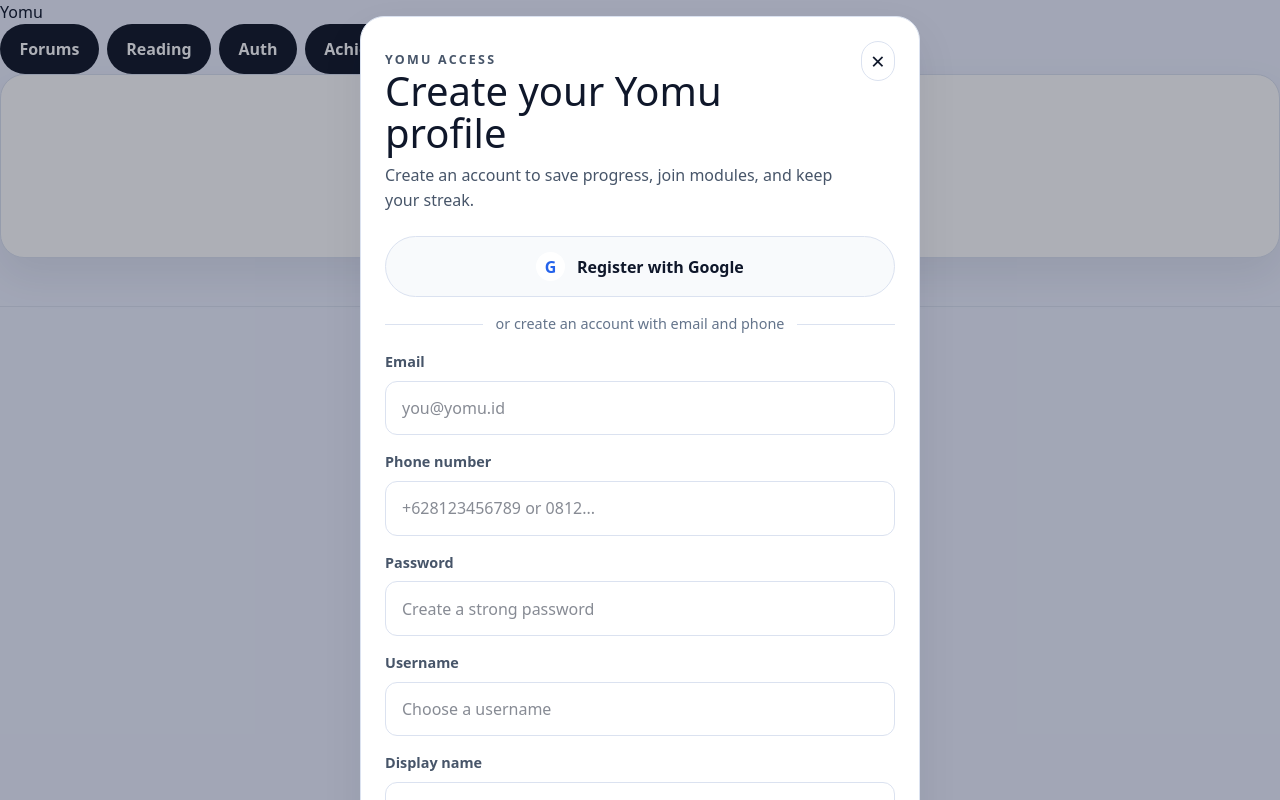
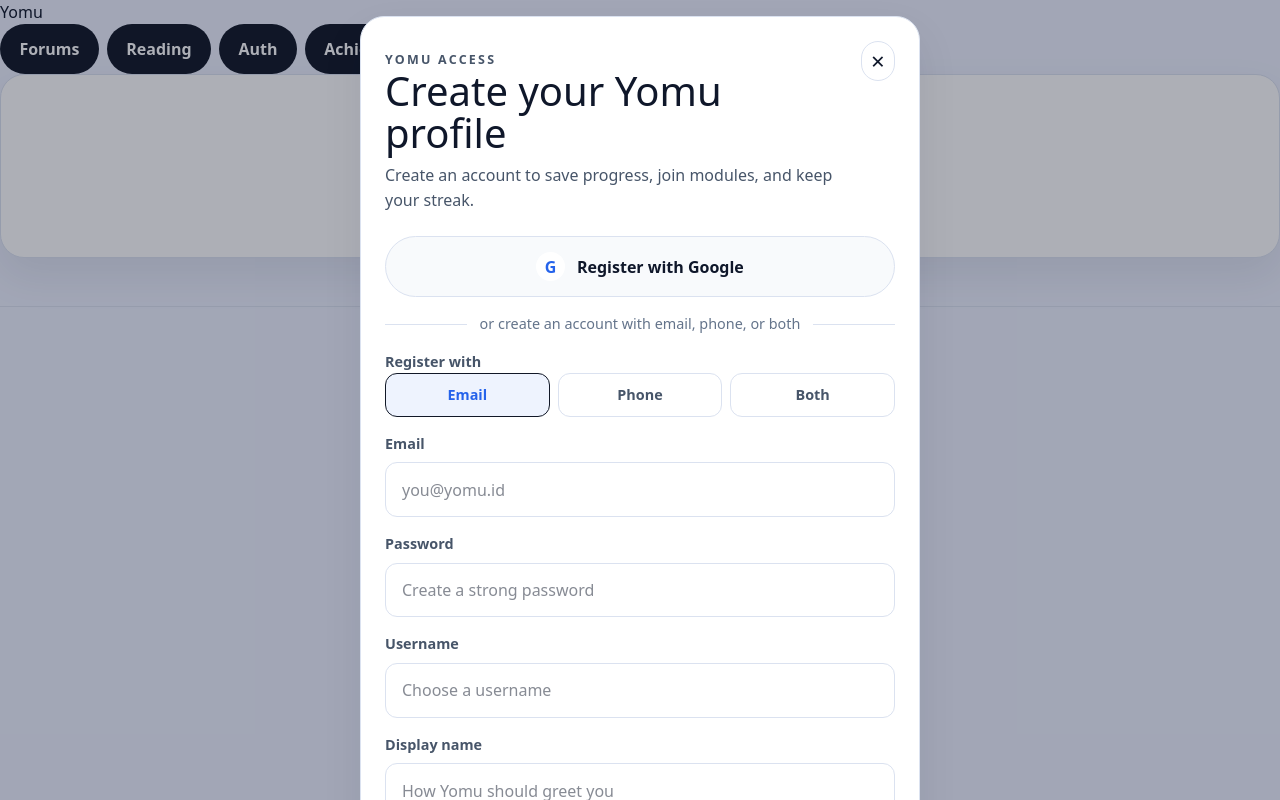
Before and after one commit to advprog-2026-A11-project/fe-yomu, a Next.js app: page /dashboard in a window 1280 px wide. Both pictures are taken after typing "Sample", "Sample123" into the empty fields and a click on the button "Create an account". Built offline with nearby package versions, Linux system fonts and the light colour scheme; no server answers.

Commit message:
feat : adjust account

```diff
--- a/src/app/globals.css
+++ b/src/app/globals.css
@@ -437,10 +437,59 @@
   gap: 0.5rem;
 }
 
-.field span {
+.field span,
+.field legend {
   font-size: 0.9rem;
   font-weight: 700;
   color: var(--text-muted);
+}
+
+.field legend {
+  padding: 0;
+}
+
+fieldset.field {
+  border: 0;
+  margin: 0;
+  padding: 0;
+}
+
+.segmented-control {
+  display: grid;
+  grid-template-columns: repeat(3, minmax(0, 1fr));
+  gap: 0.5rem;
+}
+
+.segmented-control label {
+  min-width: 0;
+}
+
+.segmented-control input {
+  position: absolute;
+  opacity: 0;
+  pointer-events: none;
+}
+
+.segmented-control span {
+  display: flex;
+  min-height: 2.75rem;
+  align-items: center;
+  justify-content: center;
+  border: 1px solid var(--border);
+  border-radius: var(--radius-sm);
+  background: var(--surface);
+  color: var(--text-muted);
+  cursor: pointer;
+}
+
+.segmented-control input:checked + span {
+  border-color: var(--primary);
+  background: rgba(37, 99, 235, 0.08);
+  color: var(--primary-soft);
+}
+
+.segmented-control input:focus-visible + span {
+  box-shadow: 0 0 0 3px rgba(37, 99, 235, 0.12);
 }
 
 .field input,
@@ -471,6 +520,12 @@
 
 .form-feedback-success {
   color: var(--success);
+}
+
+.account-method-grid {
+  display: grid;
+  grid-template-columns: repeat(2, minmax(0, 1fr));
+  gap: 1rem;
 }
 
 .divider-line {
@@ -593,6 +648,7 @@
 @media (max-width: 900px) {
   .dashboard-hero,
   .account-layout,
+  .account-method-grid,
   .auth-modal-footer {
     grid-template-columns: 1fr;
     display: grid;
--- a/src/app/users/account/page.tsx
+++ b/src/app/users/account/page.tsx
@@ -4,7 +4,7 @@
 import { ProtectedRoute } from "@/components/auth/protected-route";
 import { LoadingState } from "@/components/states/loading-state";
 import { useAuth } from "@/components/providers/auth-provider";
-import { changePassword, normalizeAuthError } from "@/lib/auth-client";
+import { changePassword, normalizeAuthError, updateEmail, updatePhone } from "@/lib/auth-client";
 
 function supportsPasswordAuth(authProvider?: string) {
   return (authProvider || "").toUpperCase().includes("PASSWORD");
@@ -20,6 +20,14 @@
   const [savingPassword, setSavingPassword] = useState(false);
   const [passwordMessage, setPasswordMessage] = useState<string | null>(null);
   const [passwordError, setPasswordError] = useState<string | null>(null);
+  const [email, setEmail] = useState("");
+  const [phone, setPhone] = useState("");
+  const [savingEmail, setSavingEmail] = useState(false);
+  const [savingPhone, setSavingPhone] = useState(false);
+  const [emailMessage, setEmailMessage] = useState<string | null>(null);
+  const [phoneMessage, setPhoneMessage] = useState<string | null>(null);
+  const [emailError, setEmailError] = useState<string | null>(null);
+  const [phoneError, setPhoneError] = useState<string | null>(null);
 
   const hasPasswordAuth = useMemo(
     () => supportsPasswordAuth(profile?.authProvider),
@@ -65,6 +73,54 @@
     }
   }
 
+  async function handleEmailSubmit(event: FormEvent<HTMLFormElement>) {
+    event.preventDefault();
+    setEmailMessage(null);
+    setEmailError(null);
+
+    const trimmedEmail = email.trim();
+    if (!trimmedEmail) {
+      setEmailError("Email is required.");
+      return;
+    }
+
+    setSavingEmail(true);
+    try {
+      const response = await updateEmail({ email: trimmedEmail });
+      await refreshSession();
+      setEmail("");
+      setEmailMessage(response.message || "Email login method updated.");
+    } catch (error) {
+      setEmailError(normalizeAuthError(error, "register"));
+    } finally {
+      setSavingEmail(false);
+    }
+  }
+
+  async function handlePhoneSubmit(event: FormEvent<HTMLFormElement>) {
+    event.preventDefault();
+    setPhoneMessage(null);
+    setPhoneError(null);
+
+    const trimmedPhone = phone.trim();
+    if (!trimmedPhone) {
+      setPhoneError("Phone number is required.");
+      return;
+    }
+
+    setSavingPhone(true);
+    try {
+      const response = await updatePhone({ phone: trimmedPhone });
+      await refreshSession();
+      setPhone("");
+      setPhoneMessage(response.message || "Phone login method updated.");
+    } catch (error) {
+      setPhoneError(normalizeAuthError(error, "register"));
+    } finally {
+      setSavingPhone(false);
+    }
+  }
+
   if (status === "loading") {
     return <LoadingState title="Loading your account" description="Preparing your account settings." />;
   }
@@ -101,6 +157,57 @@
               <span className="profile-label">Auth Provider</span>
               <strong>{profile?.authProvider || "-"}</strong>
             </div>
+          </div>
+        </section>
+
+        <section className="dashboard-panel">
+          <div className="panel-heading">
+            <div>
+              <p className="panel-eyebrow">Login methods</p>
+              <h2>Add another way to sign in</h2>
+              <p>Attach an email or phone number to this account so the same profile can be reached from either identifier.</p>
+            </div>
+          </div>
+
+          <div className="account-method-grid">
+            <form className="auth-form" onSubmit={(event) => void handleEmailSubmit(event)}>
+              <label className="field">
+                <span>{profile?.email ? "Update email login" : "Add email login"}</span>
+                <input
+                  value={email}
+                  onChange={(event) => setEmail(event.target.value)}
+                  type="email"
+                  autoComplete="email"
+                  placeholder={profile?.email || "you@yomu.id"}
+                  required
+                />
+              </label>
+              {emailError ? <p className="form-feedback form-feedback-error">{emailError}</p> : null}
+              {emailMessage ? <p className="form-feedback form-feedback-success">{emailMessage}</p> : null}
+              <button type="submit" className="button button-secondary" disabled={savingEmail}>
+                {savingEmail ? "Saving email..." : (profile?.email ? "Update email" : "Add email")}
+              </button>
+            </form>
+
+            <form className="auth-form" onSubmit={(event) => void handlePhoneSubmit(event)}>
+              <label className="field">
+                <span>{profile?.phone ? "Update phone login" : "Add phone login"}</span>
+                <input
+                  value={phone}
+                  onChange={(event) => setPhone(event.target.value)}
+                  type="tel"
+                  autoComplete="tel"
+                  inputMode="numeric"
+                  placeholder={profile?.phone || "+628123456789 or 0812..."}
+                  required
+                />
+              </label>
+              {phoneError ? <p className="form-feedback form-feedback-error">{phoneError}</p> : null}
+              {phoneMessage ? <p className="form-feedback form-feedback-success">{phoneMessage}</p> : null}
+              <button type="submit" className="button button-secondary" disabled={savingPhone}>
+                {savingPhone ? "Saving phone..." : (profile?.phone ? "Update phone" : "Add phone")}
+              </button>
+            </form>
           </div>
         </section>
 
--- a/src/components/auth/register-form.tsx
+++ b/src/components/auth/register-form.tsx
@@ -6,6 +6,8 @@
 import { useAuth } from "@/components/providers/auth-provider";
 import { normalizeAuthError } from "@/lib/auth-client";
 
+type RegisterIdentifierMode = "email" | "phone" | "both";
+
 function hasValidPhoneDigitCount(value: string): boolean {
   const compact = value.replaceAll(/[\s\-()+]/g, "");
   return compact.length >= 8 && compact.length <= 15 && /^\d+$/.test(compact);
@@ -13,6 +15,7 @@
 
 export function RegisterForm() {
   const { register, startGoogleSignIn } = useAuth();
+  const [identifierMode, setIdentifierMode] = useState<RegisterIdentifierMode>("email");
   const [email, setEmail] = useState("");
   const [phone, setPhone] = useState("");
   const [password, setPassword] = useState("");
@@ -23,9 +26,17 @@
 
   async function handleSubmit(event: FormEvent<HTMLFormElement>) {
     event.preventDefault();
+    const trimmedEmail = email.trim();
     const trimmedPhone = phone.trim();
+    const needsEmail = identifierMode === "email" || identifierMode === "both";
+    const needsPhone = identifierMode === "phone" || identifierMode === "both";
 
-    if (!hasValidPhoneDigitCount(trimmedPhone)) {
+    if (needsEmail && !trimmedEmail) {
+      setError("Email is required for this registration method.");
+      return;
+    }
+
+    if (needsPhone && !hasValidPhoneDigitCount(trimmedPhone)) {
       setError("Phone number must contain 8-15 digits.");
       return;
     }
@@ -35,8 +46,8 @@
 
     try {
       await register({
-        email: email.trim(),
-        phone: trimmedPhone,
+        email: needsEmail ? trimmedEmail : undefined,
+        phone: needsPhone ? trimmedPhone : undefined,
         password,
         username: username.trim() || undefined,
         displayName: displayName.trim() || undefined,
@@ -61,10 +72,47 @@
       />
 
       <div className="divider-line">
-        <span>or create an account with email and phone</span>
+        <span>or create an account with email, phone, or both</span>
       </div>
 
       <form className="auth-form" onSubmit={(event) => void handleSubmit(event)}>
+        <fieldset className="field">
+          <legend>Register with</legend>
+          <div className="segmented-control" aria-label="Register with">
+            <label>
+              <input
+                type="radio"
+                name="register-identifier-mode"
+                value="email"
+                checked={identifierMode === "email"}
+                onChange={() => setIdentifierMode("email")}
+              />
+              <span>Email</span>
+            </label>
+            <label>
+              <input
+                type="radio"
+                name="register-identifier-mode"
+                value="phone"
+                checked={identifierMode === "phone"}
+                onChange={() => setIdentifierMode("phone")}
+              />
+              <span>Phone</span>
+            </label>
+            <label>
+              <input
+                type="radio"
+                name="register-identifier-mode"
+                value="both"
+                checked={identifierMode === "both"}
+                onChange={() => setIdentifierMode("both")}
+              />
+              <span>Both</span>
+            </label>
+          </div>
+        </fieldset>
+
+        {identifierMode === "email" || identifierMode === "both" ? (
           <label className="field">
             <span>Email</span>
             <input
@@ -76,7 +124,9 @@
               required
             />
           </label>
+        ) : null}
 
+        {identifierMode === "phone" || identifierMode === "both" ? (
           <label className="field">
             <span>Phone number</span>
             <input
@@ -89,6 +139,7 @@
               required
             />
           </label>
+        ) : null}
 
         <label className="field">
           <span>Password</span>
--- a/src/lib/auth-client.ts
+++ b/src/lib/auth-client.ts
@@ -295,8 +295,8 @@
 }
 
 export async function registerWithPassword(input: {
-  email: string;
-  phone: string;
+  email?: string;
+  phone?: string;
   password: string;
   username?: string;
   displayName?: string;
@@ -348,6 +348,24 @@
   });
 }
 
+export async function updateEmail(input: {
+  email: string;
+}): Promise<{ message?: string; userId?: string; email?: string }> {
+  return request<{ message?: string; userId?: string; email?: string }>("/users/me/email", {
+    method: "PATCH",
+    body: JSON.stringify(input),
+  });
+}
+
+export async function updatePhone(input: {
+  phone: string;
+}): Promise<{ message?: string; userId?: string; phone?: string }> {
+  return request<{ message?: string; userId?: string; phone?: string }>("/users/me/phone", {
+    method: "PATCH",
+    body: JSON.stringify(input),
+  });
+}
+
 export function getAccessToken(response: AuthTokenResponse): string {
   return response.accessToken || response.access_token || "";
 }
```
Also changed, not shown: src/components/providers/auth-provider.tsx (+4 -4 lines), 1 other file (tests, documents, lock files or other folders). Lines whose indentation alone changed are shown as unchanged.
